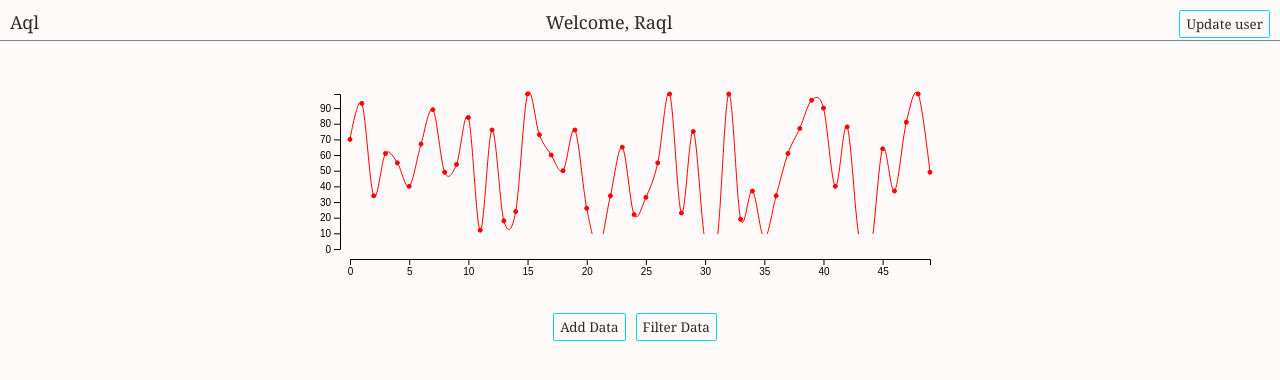
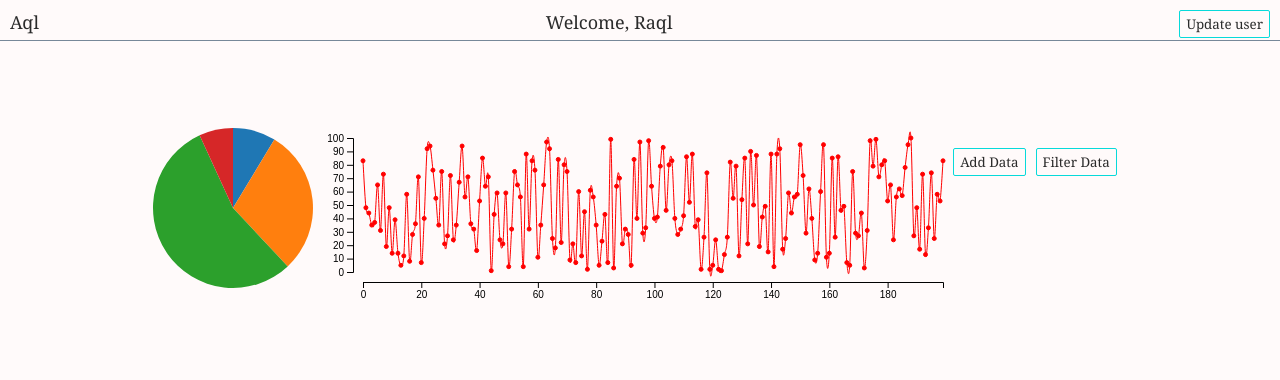
Before and after one commit to casesimmons/aql-reaqtl2, a React (Create React App) app: page / in a window 1280 px wide. Shown: the top 380 px of the page. Built offline with nearby package versions, Linux system fonts and the light colour scheme; a web font is replaced by a local one.

Commit message:
pieChart began

```diff
--- a/src/App.css
+++ b/src/App.css
@@ -43,18 +43,15 @@ h5 {
   align-items: center;
   font-size: 16px;
   margin: auto;
-  margin-top: 5%;
+  margin-top: 10%;
 }
 
 #graphs {
   display: flex;
+  flex-direction: row;
   justify-content: center;
   font-size: 12px;
-  height: 300px;
-  width: 65%;
-  color: rgb(241, 8, 105);
-  border-radius: 2px;
-  border: 1px solid rgb(7, 218, 218);
+  width: 80%;
 }
 
 .buttons {
@@ -77,15 +74,20 @@ p {
   font-size: 12px;
 }
 
-svg {
-  margin-top: 20px;
+/* svg {
+  overflow: visible;
+  width: 800px;
+} */
+
+.pieChart {
+  overflow: visible;
+  width: 200px;
+}
+
+.LineChartToZoom {
   overflow: visible;
   width: 600px;
 }
-
-/* .x-axis {
-  transform: translateY(133px);
-} */
 
 #greeting {
   margin-left: 10px;
@@ -103,6 +105,7 @@ svg {
   justify-content: space-between;
   margin: auto;
   width: 65%;
+  max-width: 800px;
 }
 
 .col {
--- a/src/App.js
+++ b/src/App.js
@@ -1,19 +1,46 @@
-import React from 'react';
+import React, { useState, useEffect } from 'react';
+import * as d3 from 'd3';
 import Navbar from './Navbar';
-import CircleGraph from './CircleGraph';
-import LineChart from './LineChart';
+// import CircleGraph from './CircleGraph';
+// import LineChart from './LineChart';
 import LineChartZoom from './LineChartZoom';
+import PieChart from './pieChart';
 import Analytics from './Analytics';
 import Footer from './Footer';
 import './App.css';
 
 function App() {
+  const generateData = (value, length = 4) =>
+    d3.range(length).map((item, index) => ({
+      date: index,
+      value:
+        value === null || value === undefined ? Math.random() * 100 : value,
+    }));
+
+  const [data, setData] = useState(generateData(0));
+  // const changeData = () => {
+  //   setData(generateData());
+  // };
+
+  useEffect(() => {
+    setData(generateData());
+  }, [!data]);
+
   return (
     <div className="App">
       <Navbar />
       <div id="graphdiv">
-        {/* <CircleGraph /> */}
-        <LineChartZoom />
+        <div id="graphs">
+          <PieChart
+            data={data}
+            width={150}
+            height={150}
+            innerRadius={0}
+            outerRadius={80}
+          />
+          <LineChartZoom />
+          {/* <CircleGraph /> */}
+        </div>
       </div>
       {/* <Analytics />
       <Footer /> */}
--- a/src/LineChartToZoom.js
+++ b/src/LineChartToZoom.js
@@ -13,7 +13,7 @@ import {
 import useResizeObserver from './useResizeObserver';
 
 /**
- * Component that renders a ZoomableLineChart
+ * Component that renders a LineChartToZoom
  */
 
 function LineChartToZoom({ data, id = 'LineChartToZoom' }) {
@@ -97,7 +97,7 @@ function LineChartToZoom({ data, id = 'LineChartToZoom' }) {
   return (
     <React.Fragment>
       <div ref={wrapperRef} style={{ marginBottom: '2rem' }}>
-        <svg ref={svgRef}>
+        <svg className="LineChartToZoom" ref={svgRef}>
           <defs>
             <clipPath id={id}>
               <rect x="0" y="0" width="100%" height="100%" />
--- a/src/LineChartZoom.js
+++ b/src/LineChartZoom.js
@@ -3,7 +3,7 @@ import LineChartToZoom from './LineChartToZoom';
 
 function LineChartZoom() {
   const [data, setData] = useState(
-    Array.from({ length: 50 }, () => Math.round(Math.random() * 100))
+    Array.from({ length: 200 }, () => Math.round(Math.random() * 100))
   );
   return (
     <React.Fragment>
--- /dev/null
+++ b/src/pieChart.js
@@ -0,0 +1,61 @@
+import React, { useEffect, useRef } from 'react';
+import * as d3 from 'd3';
+
+const Pie = (props) => {
+  const ref = useRef(null);
+  const createPie = d3
+    .pie()
+    .value((d) => d.value)
+    .sort(null);
+  const createArc = d3
+    .arc()
+    .innerRadius(props.innerRadius)
+    .outerRadius(props.outerRadius);
+  const colors = d3.scaleOrdinal(d3.schemeCategory10);
+  const format = d3.format('.2f');
+
+  useEffect(() => {
+    const data = createPie(props.data);
+    const group = d3.select(ref.current);
+    const groupWithData = group.selectAll('g.arc').data(data);
+
+    groupWithData.exit().remove();
+
+    const groupWithUpdate = groupWithData
+      .enter()
+      .append('g')
+      .attr('class', 'arc');
+
+    const path = groupWithData
+      .append('path')
+      .merge(groupWithData.select('path.arc'));
+
+    path
+      .attr('class', 'arc')
+      .attr('d', createArc)
+      .attr('fill', (d, i) => colors(i));
+
+    const text = groupWithUpdate
+      .append('text')
+      .merge(groupWithData.select('text'));
+
+    text
+      .attr('text-anchor', 'middle')
+      .attr('alignment-baseline', 'middle')
+      .attr('transform', (d) => `translate(${createArc.centroid(d)})`)
+      .style('fill', 'white')
+      .style('font-size', 6)
+      .text((d) => format(d.value));
+  }, [props.data]);
+
+  return (
+    <svg className="pieChart" width={props.width} height={props.height}>
+      <g
+        ref={ref}
+        transform={`translate(${props.outerRadius} ${props.outerRadius})`}
+      />
+    </svg>
+  );
+};
+
+export default Pie;
```
